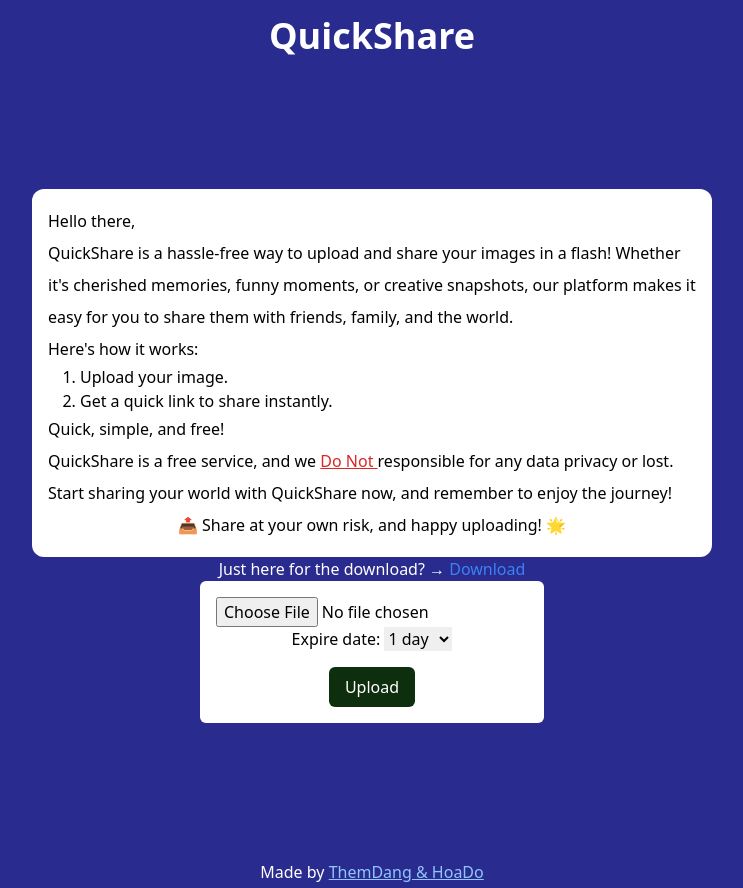
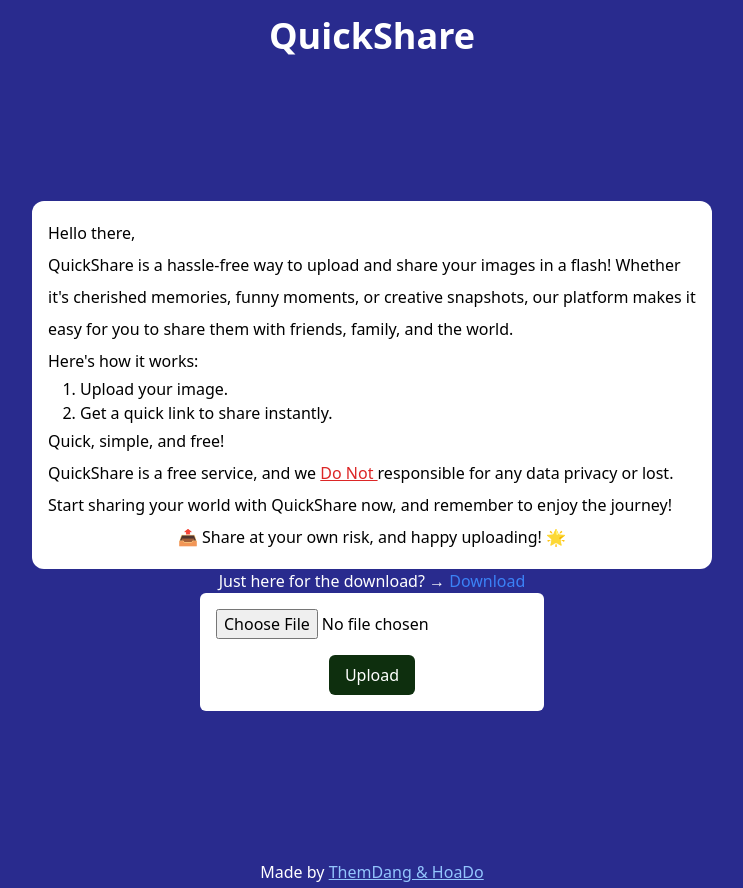
Before and after one commit to dnthem/quick-share, a Next.js app: page / in a window 1280 px wide. Shown: the whole page, without its empty margins (268-1011 px from the left). Built offline with nearby package versions, Linux system fonts and the light colour scheme.

Commit message:
add check file size

```diff
--- a/components/Upload.tsx
+++ b/components/Upload.tsx
@@ -11,14 +11,17 @@ function Upload({setImageID} : UploadProps) {
   const [image, setImage] = useState<File | null>(null);
   const [message, setMessage] = useState<string | null>(null);
   const [error, setError] = useState<string | null>(null);
-  const [expireDate, setExpireDate] = useState<string>('');
   const [loading, setLoading] = useState<boolean>(false);
 
   const handleFileChange = (e: React.ChangeEvent<HTMLInputElement>) => {
     const files = e.target.files;
+
     if (files) {
+      if (files[0].size > 10_000_000) {
+        return setError('File size is too big (max 10MB)');
+      }
+      console.log(files[0].size)
       setImage(files[0]);
-      console.log(files[0].name);
     }
   }
 
@@ -33,7 +36,6 @@ function Upload({setImageID} : UploadProps) {
       setLoading(true);
       const body = new FormData();
       body.append('image', image);
-      body.append('expireDate', expireDate);
 
       const res = await fetch('/api/upload', {
         method: 'POST',
@@ -63,14 +65,6 @@ function Upload({setImageID} : UploadProps) {
      onSubmit={handleSubmit}
      className="flex flex-col items-center justify-center">
       <input type="file" name="image" accept="image/*"  onChange={handleFileChange}/>
-      <div>
-        <label className="text-black">Expire date: </label>
-        <select value={expireDate} onChange={(e) => setExpireDate(e.target.value)}>
-          <option value="1">1 day</option>
-          <option value="2">2 days</option>
-          <option value="3">3 days</option>
-        </select>
-      </div>
       <button
         type='submit'
         className="bg-secondary text-white px-4 py-2 rounded-md mt-4 hover:bg-primary">
```
